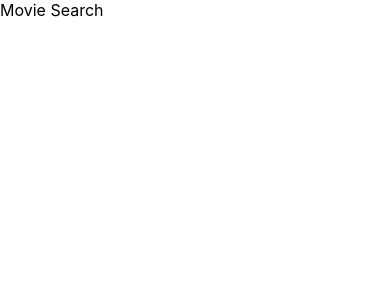
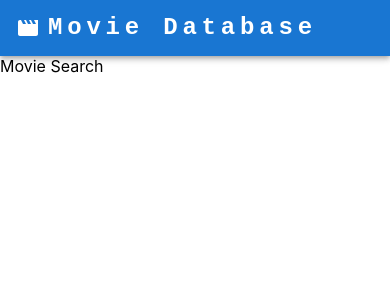
Before and after one commit to patorelovsky/movie-database, a React (Create React App) app: page / in a window 390 px wide. Shown: the top 300 px of the page. Built offline with nearby package versions, Linux system fonts and the light colour scheme.

Commit message:
Add responsive app bar component

```diff
--- a/src/App.tsx
+++ b/src/App.tsx
@@ -1,8 +1,16 @@
 import { BrowserRouter, Route, Routes } from "react-router-dom";
+import ResponsiveAppBar, {
+  ResponsiveAppBarNavMenuItem,
+} from "./components/ResponsiveAppBar";
+
+const APP_TITLE = "Movie Database";
+
+const navMenuItems: ResponsiveAppBarNavMenuItem[] = [];
 
 function App() {
   return (
     <BrowserRouter>
+      <ResponsiveAppBar title={APP_TITLE} navMenuItems={navMenuItems} />
       <Routes>
         <Route path="/" element={<div>Movie Search</div>} />
       </Routes>
--- /dev/null
+++ b/src/components/ResponsiveAppBar.tsx
@@ -0,0 +1,134 @@
+import MenuIcon from "@mui/icons-material/Menu";
+import MovieIcon from "@mui/icons-material/Movie";
+import AppBar from "@mui/material/AppBar";
+import Box from "@mui/material/Box";
+import Button from "@mui/material/Button";
+import Container from "@mui/material/Container";
+import IconButton from "@mui/material/IconButton";
+import Menu from "@mui/material/Menu";
+import MenuItem from "@mui/material/MenuItem";
+import Toolbar from "@mui/material/Toolbar";
+import Typography from "@mui/material/Typography";
+import { MouseEvent, useState } from "react";
+import { useNavigate } from "react-router-dom";
+
+export type ResponsiveAppBarNavMenuItem = {
+  path: string;
+  label: string;
+};
+
+type ResponsiveAppBarProps = {
+  title: string;
+  navMenuItems: ResponsiveAppBarNavMenuItem[];
+};
+
+export default function ResponsiveAppBar({
+  title,
+  navMenuItems,
+}: ResponsiveAppBarProps) {
+  const [anchorElNav, setAnchorElNav] = useState<undefined | HTMLElement>();
+  const handleOpenNavMenu = (event: MouseEvent<HTMLElement>) =>
+    setAnchorElNav(event.currentTarget);
+  const handleCloseNavMenu = () => setAnchorElNav(undefined);
+  const navigate = useNavigate();
+  const handleNavMenuItemClick = ({ path }: ResponsiveAppBarNavMenuItem) => {
+    handleCloseNavMenu();
+    navigate(path);
+  };
+
+  return (
+    <AppBar position="static">
+      <Container maxWidth="xl">
+        <Toolbar disableGutters>
+          <MovieIcon sx={{ display: { xs: "none", md: "flex" }, mr: 1 }} />
+          <Typography
+            variant="h6"
+            noWrap
+            component="a"
+            href=""
+            sx={{
+              mr: 2,
+              display: { xs: "none", md: "flex" },
+              fontFamily: "monospace",
+              fontWeight: 700,
+              letterSpacing: ".3rem",
+              color: "inherit",
+              textDecoration: "none",
+            }}
+          >
+            {title}
+          </Typography>
+          {navMenuItems.length > 0 && (
+            <Box sx={{ flexGrow: 1, display: { xs: "flex", md: "none" } }}>
+              <IconButton
+                size="large"
+                onClick={handleOpenNavMenu}
+                color="inherit"
+              >
+                <MenuIcon />
+              </IconButton>
+              <Menu
+                id="menu-appbar"
+                anchorEl={anchorElNav}
+                anchorOrigin={{
+                  vertical: "bottom",
+                  horizontal: "left",
+                }}
+                keepMounted
+                transformOrigin={{
+                  vertical: "top",
+                  horizontal: "left",
+                }}
+                open={Boolean(anchorElNav)}
+                onClose={handleCloseNavMenu}
+                sx={{
+                  display: { xs: "block", md: "none" },
+                }}
+              >
+                {navMenuItems.map((navMenuItem) => (
+                  <MenuItem
+                    key={navMenuItem.path}
+                    onClick={() => handleNavMenuItemClick(navMenuItem)}
+                  >
+                    <Typography textAlign="center">
+                      {navMenuItem.label}
+                    </Typography>
+                  </MenuItem>
+                ))}
+              </Menu>
+            </Box>
+          )}
+          <MovieIcon sx={{ display: { xs: "flex", md: "none" }, mr: 1 }} />
+          <Typography
+            variant="h5"
+            noWrap
+            component="a"
+            href=""
+            sx={{
+              display: { xs: "flex", md: "none" },
+              flexGrow: 1,
+              fontFamily: "monospace",
+              fontWeight: 700,
+              letterSpacing: ".3rem",
+              color: "inherit",
+              textDecoration: "none",
+            }}
+          >
+            {title}
+          </Typography>
+          <Box sx={{ flexGrow: 1, display: { xs: "none", md: "flex" } }}>
+            {navMenuItems.map((navMenuItem) => (
+              <Button
+                key={navMenuItem.path}
+                onClick={() => handleNavMenuItemClick(navMenuItem)}
+                sx={{ my: 2, color: "white", display: "block" }}
+              >
+                {navMenuItem.label}
+              </Button>
+            ))}
+          </Box>
+        </Toolbar>
+      </Container>
+    </AppBar>
+  );
+}
```
